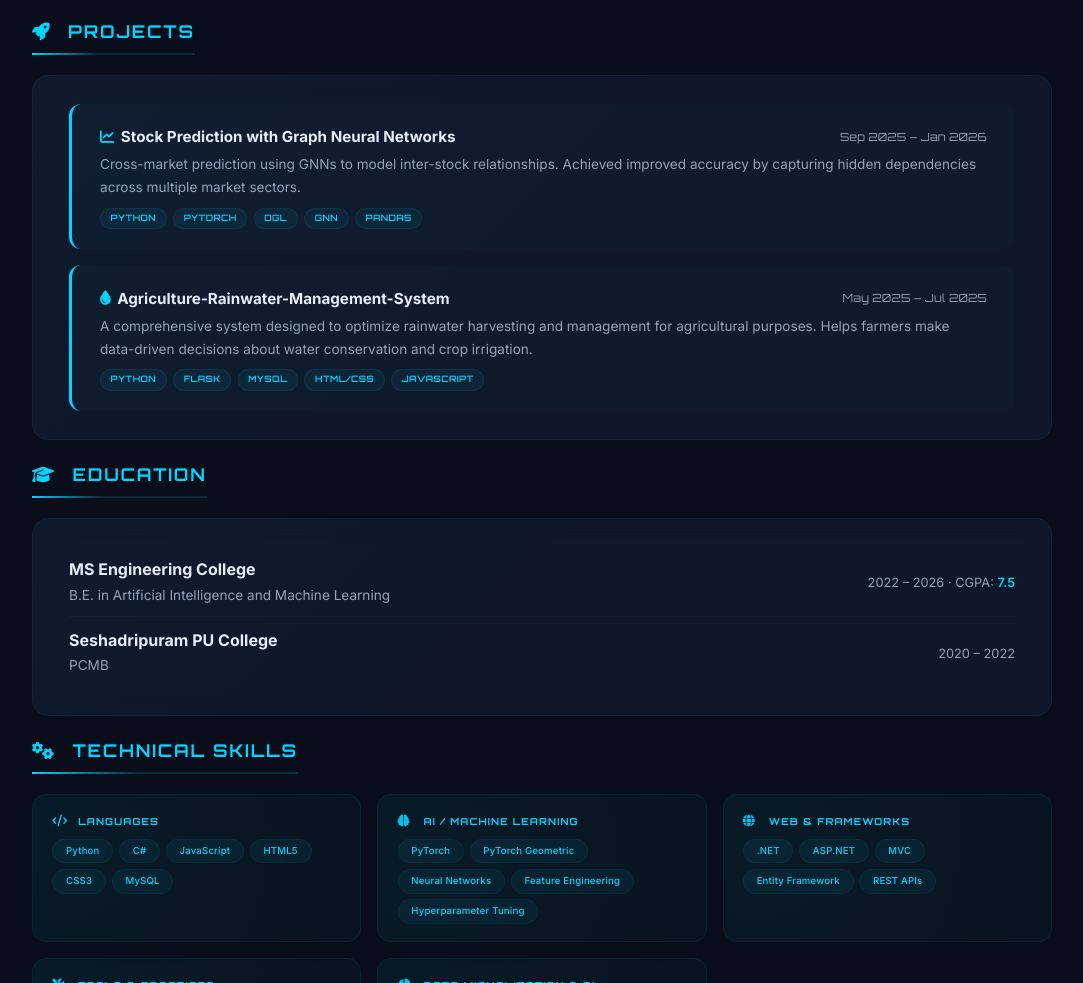
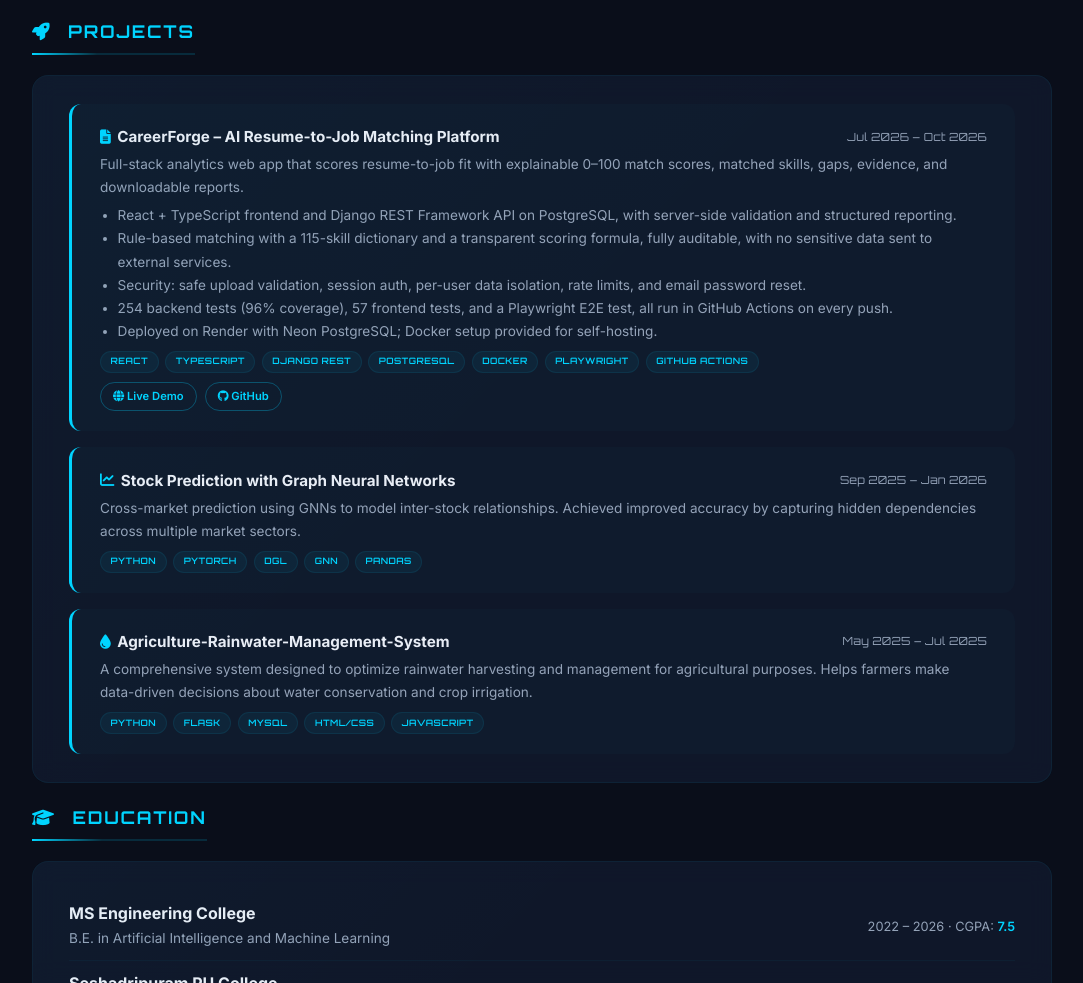
Before and after one commit to rakeshgangaraju10/Portfolio, a plain HTML site: page index.html in a window 1280 px wide. Shown: the part 941-1924 px from the top of the page, without its empty margins (98-1181 px from the left). Drawn offline with Linux system fonts and the light colour scheme.

Commit message:
Add CareerForge project to portfolio

```diff
--- a/index.html
+++ b/index.html
@@ -436,9 +436,38 @@
 
     .project-title-link i.fa-chart-line,
     .project-title-link i.fa-tint,
-    .project-title-link i.fa-robot {
+    .project-title-link i.fa-robot,
+    .project-title-link i.fa-file-alt {
       color: var(--accent-cyan);
       font-size: 0.9rem;
+    }
+
+    /* Live demo / source links under a project */
+    .project-links {
+      display: flex;
+      flex-wrap: wrap;
+      gap: 0.5rem;
+      margin-top: 0.6rem;
+    }
+
+    .project-links a {
+      font-size: 0.7rem;
+      font-weight: 600;
+      color: var(--accent-cyan);
+      text-decoration: none;
+      padding: 0.25rem 0.75rem;
+      border-radius: 100px;
+      border: 1px solid rgba(0, 212, 255, 0.3);
+      transition: background 0.3s;
+    }
+
+    .project-links a:hover {
+      background: rgba(0, 212, 255, 0.1);
+    }
+
+    .project-desc ul {
+      margin: 0.3rem 0 0 1.1rem;
+      padding: 0;
     }
 
     .project-title-link:hover {
@@ -988,6 +1017,43 @@
       <h2 class="section-title"><i class="fas fa-rocket" style="margin-right:0.6rem;"></i> Projects</h2>
 
       <div class="card">
+        <!-- Project: CareerForge – AI Resume-to-Job Matching Platform (live) -->
+        <div class="project-item">
+          <div class="project-header">
+            <span class="name">
+              <a href="https://careerforge-h362.onrender.com" target="_blank" rel="noopener" class="project-title-link" title="Open live site">
+                <i class="fas fa-file-alt"></i> CareerForge – AI Resume-to-Job Matching Platform
+                <i class="fas fa-external-link-alt external-icon"></i>
+              </a>
+            </span>
+            <span class="date">Jul 2026 – Oct 2026</span>
+          </div>
+          <div class="project-desc">
+            Full-stack analytics web app that scores resume-to-job fit with explainable
+            0–100 match scores, matched skills, gaps, evidence, and downloadable reports.
+            <ul>
+              <li>React + TypeScript frontend and Django REST Framework API on PostgreSQL, with server-side validation and structured reporting.</li>
+              <li>Rule-based matching with a 115-skill dictionary and a transparent scoring formula, fully auditable, with no sensitive data sent to external services.</li>
+              <li>Security: safe upload validation, session auth, per-user data isolation, rate limits, and email password reset.</li>
+              <li>254 backend tests (96% coverage), 57 frontend tests, and a Playwright E2E test, all run in GitHub Actions on every push.</li>
+              <li>Deployed on Render with Neon PostgreSQL; Docker setup provided for self-hosting.</li>
+            </ul>
+          </div>
+          <div class="project-tech">
+            <span>React</span>
+            <span>TypeScript</span>
+            <span>Django REST</span>
+            <span>PostgreSQL</span>
+            <span>Docker</span>
+            <span>Playwright</span>
+            <span>GitHub Actions</span>
+          </div>
+          <div class="project-links">
+            <a href="https://careerforge-h362.onrender.com" target="_blank" rel="noopener"><i class="fas fa-globe"></i> Live Demo</a>
+            <a href="https://github.com/rakeshgangaraju10/AI-Intelligence-Resume" target="_blank" rel="noopener"><i class="fab fa-github"></i> GitHub</a>
+          </div>
+        </div>
+
         <!-- Project 1: Stock Prediction with GNNs (clickable title) -->
         <div class="project-item">
           <div class="project-header">
```
